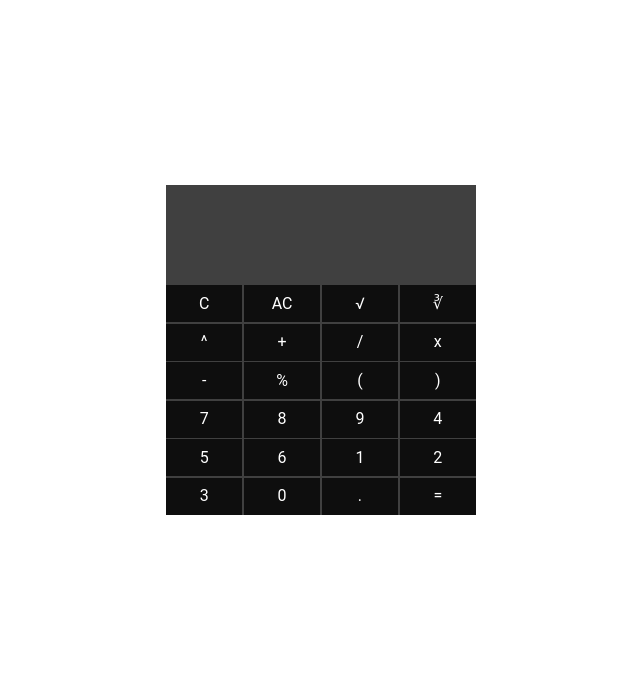
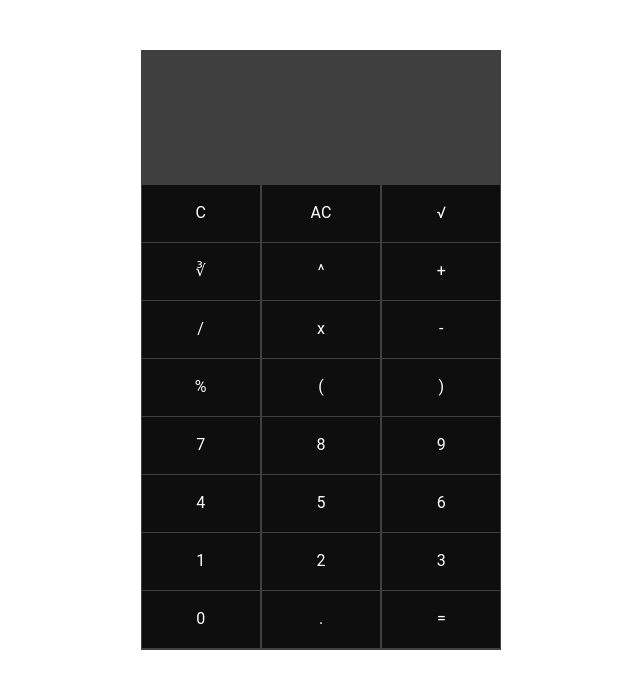
Before and after one commit to JoelPallero/Calculadora, a plain HTML site: page index.html in a window 1280 px wide. Shown: the whole page, without its empty margins (319-959 px from the left). Drawn offline with Linux system fonts and the light colour scheme.

Commit message:
Change sizes
I realize it was too small, idk why. But, i incremented its general size.

```diff
--- a/css/styles.css
+++ b/css/styles.css
@@ -34,8 +34,8 @@ body {
 }
 
 .calculador{
-    width: 310px;
-    height: auto;
+    width: 360px;
+    height: 600px;
     background-color: var(--color-fondo);
 }
 
@@ -52,7 +52,7 @@ body {
 
 .operaciones{
     width: 100%;
-    height: 100px;
+    height: 135px;
     display: grid;
     grid-template-rows: 1fr 1fr;
     background-color: var(--color-fondo);
@@ -63,13 +63,13 @@ body {
 }
 
 .acumulador{
-    font-size: 18px;
+    font-size: 24px;
     color: var(--color-acumluador);
     padding: 0 10px 0 10px;
 }
 
 .resultado{
-    font-size: 16px;
+    font-size: 20px;
     color: var(--color-resultado);
     text-align: right;
     padding: 0 10px 0 10px;
@@ -79,15 +79,15 @@ body {
     width: 100%;
     height: auto;
     display: grid;
-    grid-template-columns: repeat(4, 1fr);
-    gap: 1.5px;
+    grid-template-columns: repeat(3, 1fr);
+    gap: 1px;
     justify-items: center;
     align-items: center;
 }
 
 .boton{
-    width: 64px;
-    height: 35px;
+    width: 106px;
+    height: 55px;
     background-color: var(--color-botones);
     color: var(--color-resultado);
 }
```
